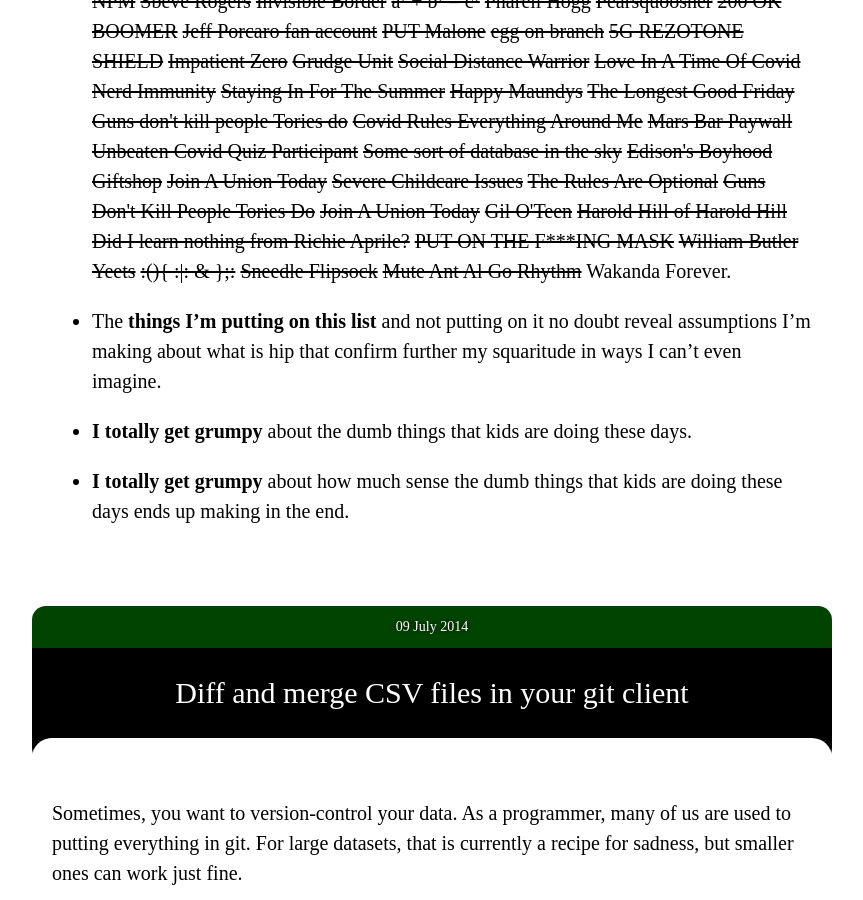
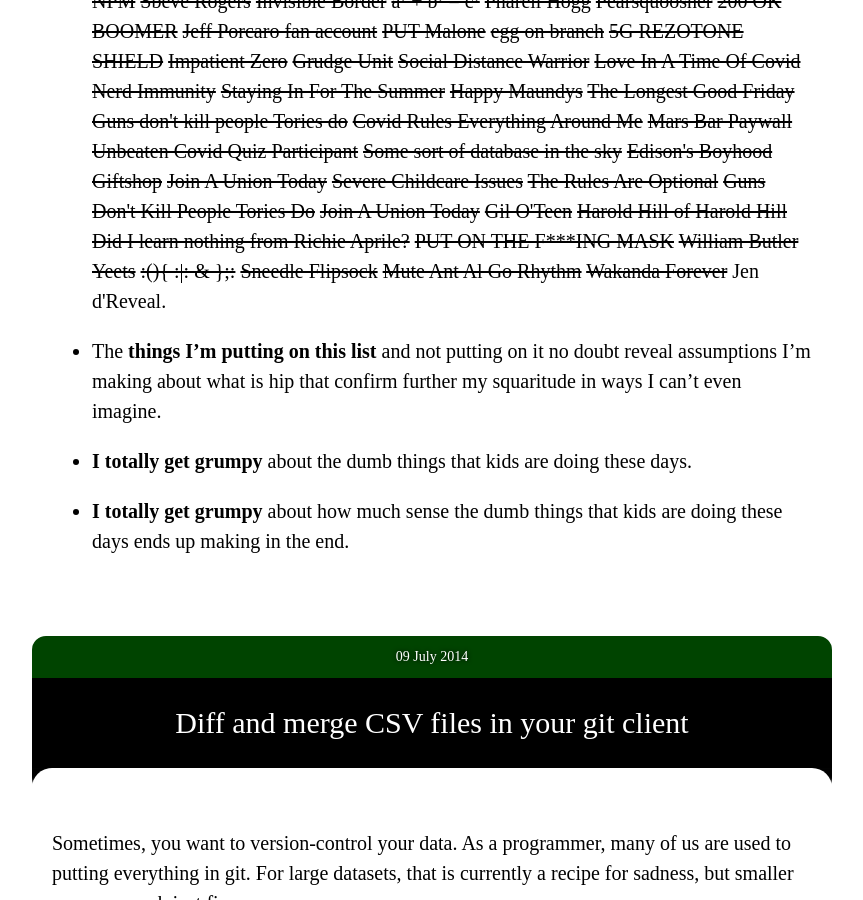
Before and after one commit to paulfitz/paulfitz.github.io, a Jekyll site: the page built from index.html, in a window 1280 px wide and 900 px high, scrolled down 28826 px. Shown: the whole window, without its empty margins (208-1071 px from the left). Built offline with Jekyll 4.4.1, drawn with Linux system fonts in a browser that asks for light colours; nearby versions of some CDN libraries.

Commit message:
add a pikesleyism

```diff
--- a/_data/pikes.json
+++ b/_data/pikes.json
@@ -230,5 +230,6 @@
   ":(){ :|: &amp; };:",
   "Sneedle Flipsock",
   "Mute Ant Al Go Rhythm",
-  "Wakanda Forever"
+  "Wakanda Forever",
+  "Jen d&#39;Reveal"
 ]
```
